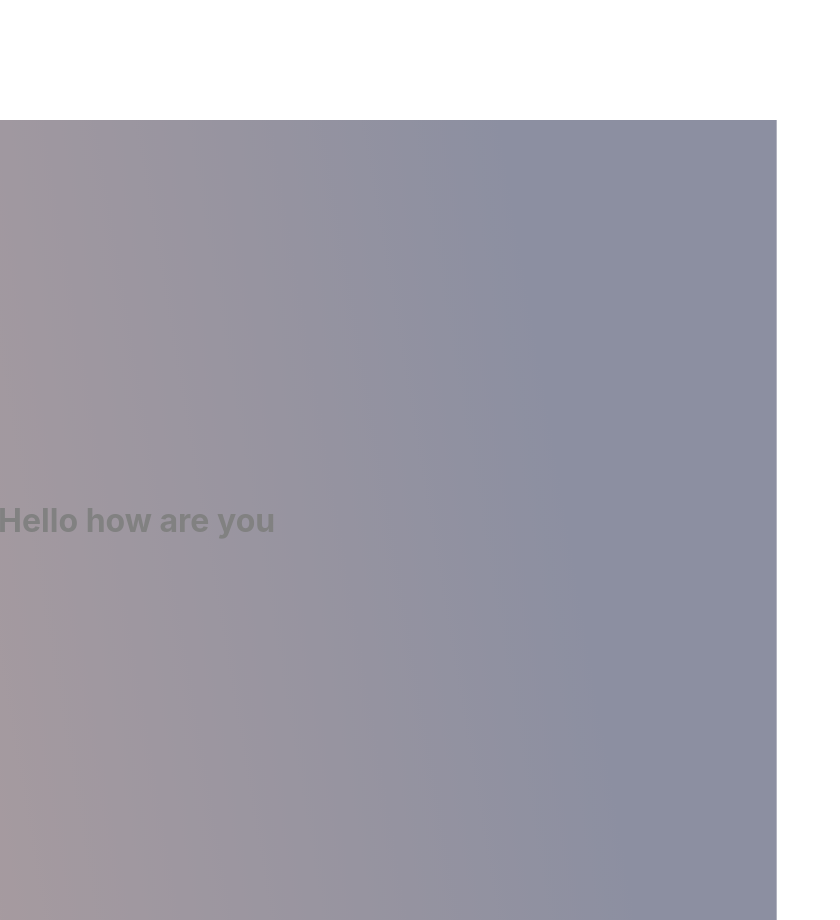
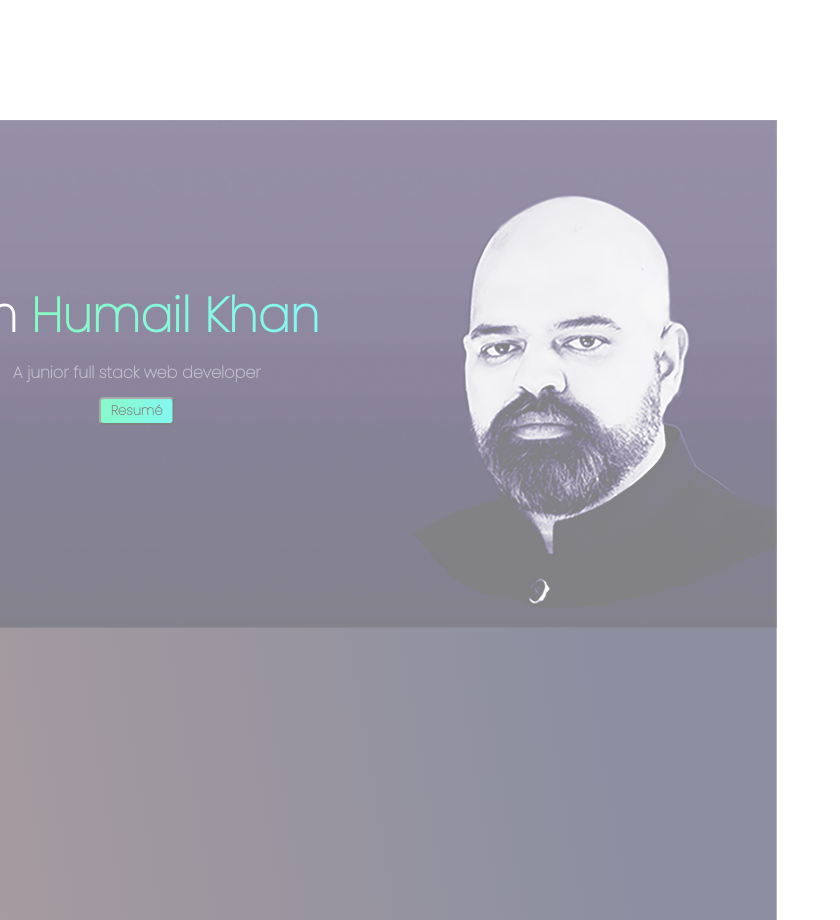
Before and after one commit to humailhasankhan/portfolio, a React (Create React App) app: page / in a window 1280 px wide. Shown: the part 680-1600 px from the top of the page, without its empty margins (0-840 px from the left). Built offline with nearby package versions, Linux system fonts and the light colour scheme.

Commit message:
create hero section

```diff
--- a/src/App.css
+++ b/src/App.css
@@ -1,7 +1,10 @@
+@import url("https://fonts.googleapis.com/css2?family=Poppins:wght@100&display=swap");
+
 * {
   padding: 0;
   margin: 0;
   box-sizing: border-box;
+  font-family: "Poppins", sans-serif;
 }
 
 body {
--- /dev/null
+++ b/src/components/Hero.css
@@ -0,0 +1,82 @@
+.hero-image {
+  position: relative;
+  width: 100%;
+  height: auto;
+  text-align: center;
+  background: url(../hero.png);
+  background-size: contain;
+  background-repeat: no-repeat;
+}
+
+.hero-image::before {
+  content: "";
+  position: absolute;
+  left: 0;
+  top: 0;
+  width: 100%;
+  height: 100%;
+  /* background: rgba(0, 0, 0, 0.5); */
+}
+
+.hero-content-inner {
+  margin-top: 40px;
+  color: white;
+  font-size: 8px;
+  font-weight: 700;
+  transition: ease all 0.5s;
+}
+
+.description {
+  font-size: 6px;
+  color: rgba(255, 255, 255, 0.5);
+}
+
+#span-two {
+  background: linear-gradient(94.93deg, #0ff486 3.93%, #04f0ff 119.86%);
+  -webkit-background-clip: text;
+  -webkit-text-fill-color: transparent;
+  background-clip: text;
+  text-fill-color: transparent;
+}
+
+.hero-button {
+  background: linear-gradient(96.95deg, #0ff486 -11.42%, #04f0ff 132.06%);
+  border-radius: 5px;
+  font-weight: bolder;
+  margin-top: 10px;
+  padding: 2px 10px;
+  color: #000000;
+}
+
+@media screen and (min-width: 370px) {
+  .hero-content-inner {
+    margin-top: 60px;
+    font-size: 10px;
+  }
+
+  .description {
+    font-size: 8px;
+  }
+}
+
+@media screen and (min-width: 680px) {
+  .hero-content-inner {
+    margin-top: 120px;
+    font-size: 16px;
+  }
+
+  .description {
+    font-size: 12px;
+  }
+}
+
+@media screen and (min-width: 980px) {
+  .hero-content-inner {
+    margin-top: 160px;
+    font-size: 24px;
+  }
+
+  .description {
+    font-size: 16px;
+  }
+}
--- /dev/null
+++ b/src/components/Hero.js
@@ -0,0 +1,28 @@
+import React from "react";
+import "./Hero.css";
+
+const Hero = () => {
+  return (
+    <div className="hero-image">
+      <div className="hero-content">
+        <div className="hero-content-inner">
+          <h1>
+            <span id="span-one">
+              I'm <span id="span-two">Humail Khan</span>
+            </span>
+          </h1>
+          <span className="description">A junior full stack web developer</span>
+          <div>
+            <button className="hero-button">Resumé</button>
+          </div>
+          <div className="hero-icons">
+            <div className="github-icon"></div>
+            <div className="linkedin-icon"></div>
+            <div className="twitter-icon"></div>
+          </div>
+        </div>
+      </div>
+    </div>
+  );
+};
+export default Hero;
--- a/src/components/Home.css
+++ b/src/components/Home.css
@@ -1,8 +1,8 @@
 .home-body {
-  width: 100%;
+  max-width: 100%;
   height: 100vh;
+  box-sizing: border-box;
   display: flex;
-  align-items: center;
   justify-content: center;
   background: linear-gradient(80.29deg, #79493c -5.77%, #181e41 80.39%);
 }
--- a/src/components/Home.js
+++ b/src/components/Home.js
@@ -2,6 +2,7 @@ import React, { useState, useEffect } from "react";
 import AnimateComponent from "./AnimateComponent";
 import { motion, AnimatePresence } from "framer-motion";
 import "./Home.css";
+import Hero from "./Hero";
 
 const Home = () => {
   const [showComponent, setShowComponent] = useState(false);
@@ -29,7 +30,7 @@ const Home = () => {
               animate="visible"
               transition={{ duration: 2 }}
             >
-              <h1>Hello how are you</h1>
+              <Hero />
             </motion.div>
           )}
         </AnimatePresence>
```
Also changed, not shown: src/hero.png (added).
